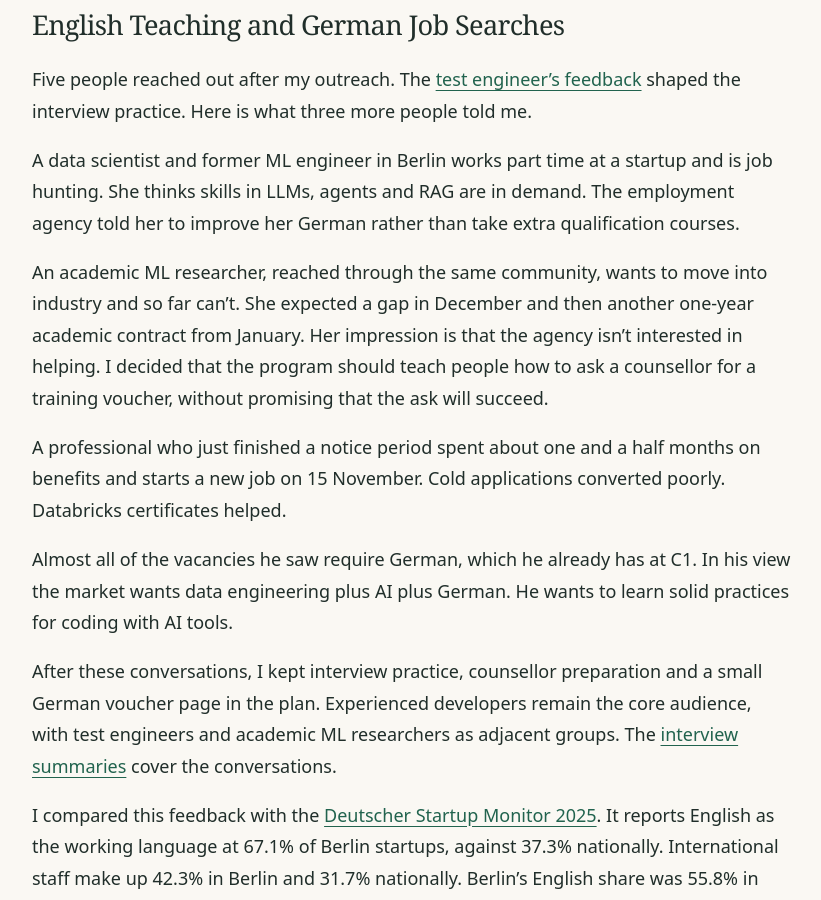
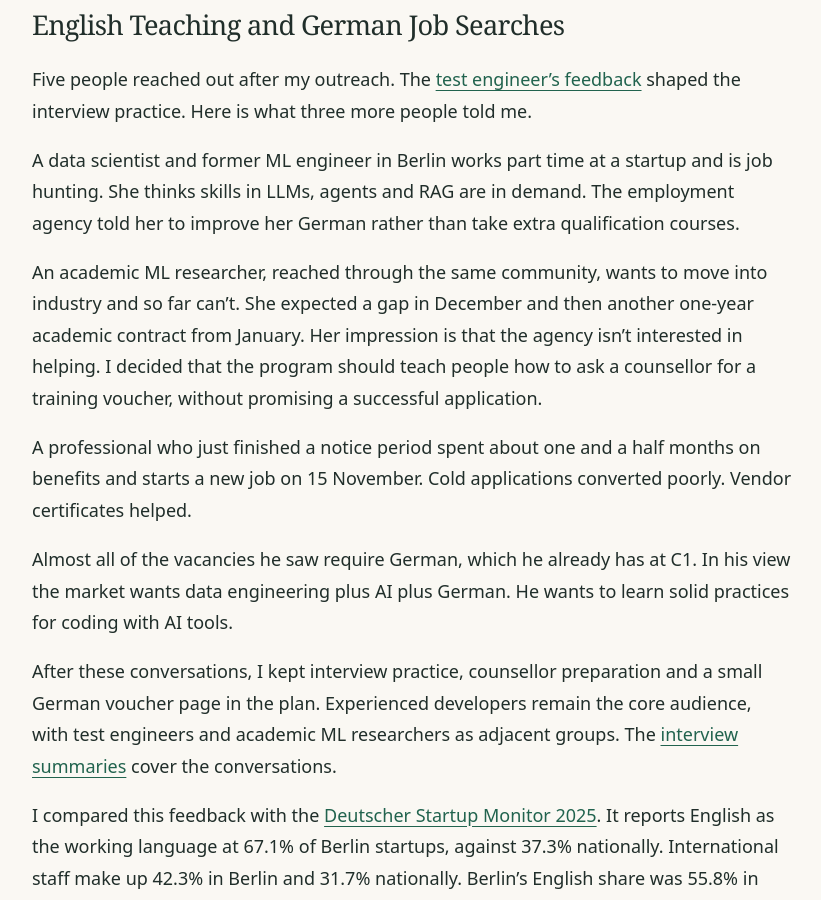
Before and after one commit to alexeygrigorev/academy-build-log, a Jekyll site: the page built from entries/2026-11-15.md, in a window 1280 px wide and 900 px high, scrolled down 10958 px. Shown: the whole window, without its empty margins (228-1049 px from the left). Built offline with Jekyll 4.4.1, drawn with Linux system fonts in a browser that asks for light colours; some of the changed text lies outside the part shown.

Commit message:
Align email outcome and interview wording with the source

```diff
--- a/entries/2026-11-15.md
+++ b/entries/2026-11-15.md
@@ -185,9 +185,9 @@ Five people reached out after my outreach. The [test engineer's feedback](../202
 
 A data scientist and former ML engineer in Berlin works part time at a startup and is job hunting. She thinks skills in LLMs, agents and RAG are in demand. The employment agency told her to improve her German rather than take extra qualification courses.
 
-An academic ML researcher, reached through the same community, wants to move into industry and so far can't. She expected a gap in December and then another one-year academic contract from January. Her impression is that the agency isn't interested in helping. I decided that the program should teach people how to ask a counsellor for a training voucher, without promising that the ask will succeed.
+An academic ML researcher, reached through the same community, wants to move into industry and so far can't. She expected a gap in December and then another one-year academic contract from January. Her impression is that the agency isn't interested in helping. I decided that the program should teach people how to ask a counsellor for a training voucher, without promising a successful application.
 
-A professional who just finished a notice period spent about one and a half months on benefits and starts a new job on 15 November. Cold applications converted poorly. Databricks certificates helped.
+A professional who just finished a notice period spent about one and a half months on benefits and starts a new job on 15 November. Cold applications converted poorly. Vendor certificates helped.
 
 Almost all of the vacancies he saw require German, which he already has at C1. In his view the market wants data engineering plus AI plus German. He wants to learn solid practices for coding with AI tools.
 
```
Also changed, not shown: other parts of entries/2026-11-15.md (+1 -1 lines), entries/2026-11-14.md (+1 -1 lines).
